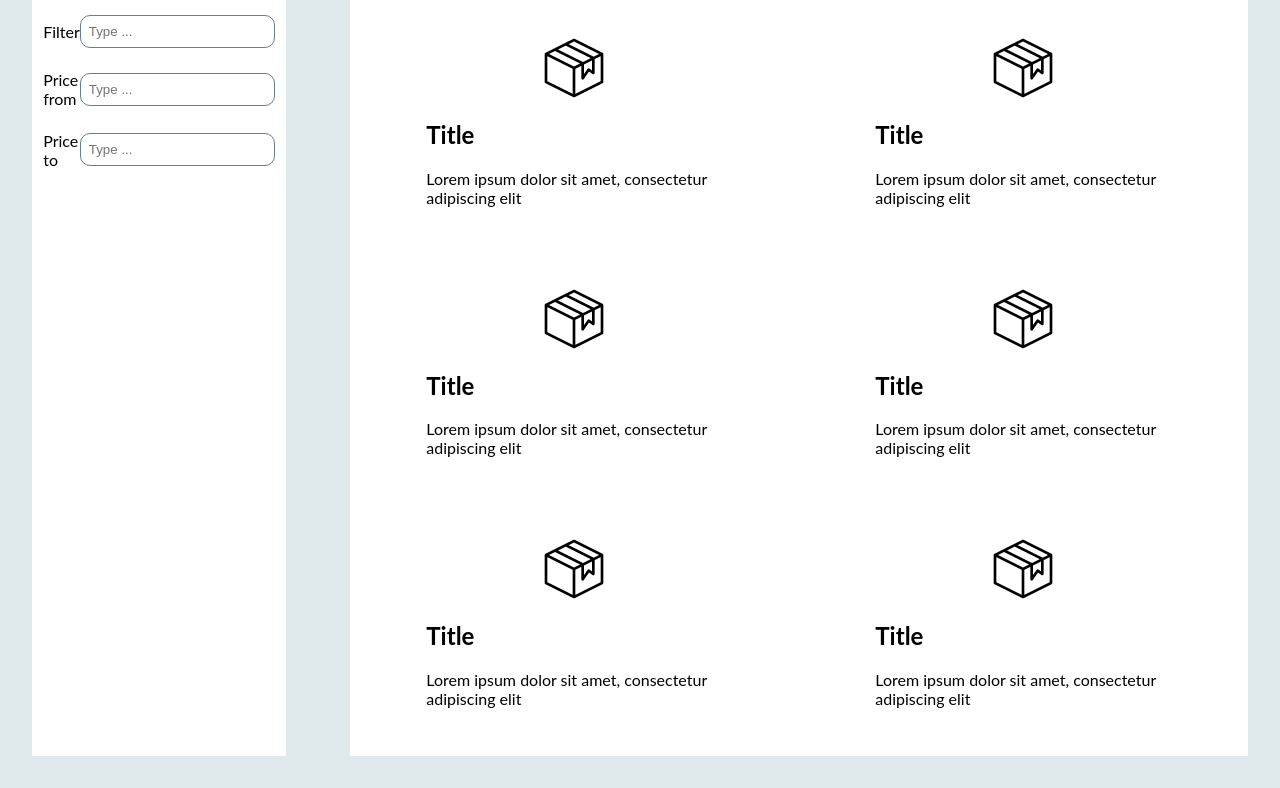
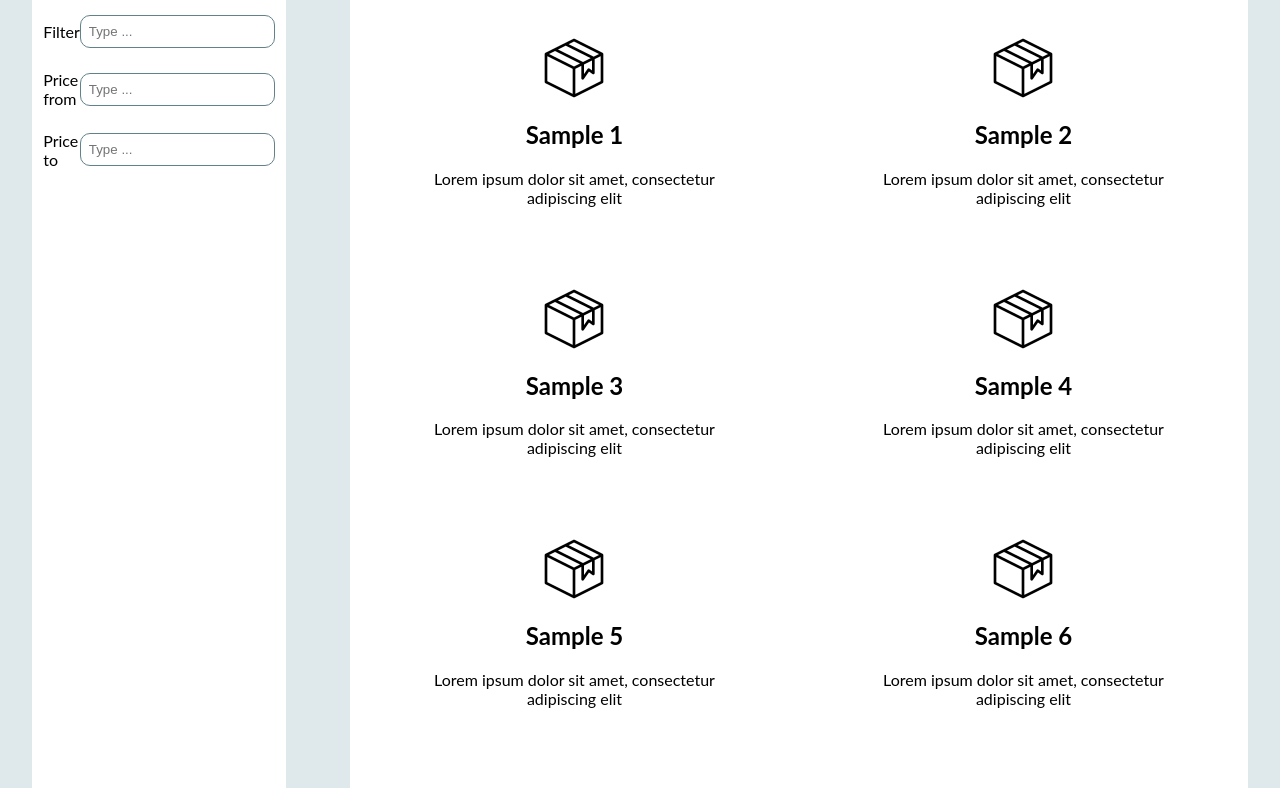
Before and after one commit to Arwer234/shopApp, a React (Create React App) app: page / in a window 1280 px wide. Shown: the part 340-1128 px from the top of the page. Built offline with nearby package versions, Linux system fonts and the light colour scheme; the HTML template or start-up script is replaced by a standard one.

Commit message:
added dynamic shop items

```diff
--- a/src/components/Shop/ShopItem.module.css
+++ b/src/components/Shop/ShopItem.module.css
@@ -12,4 +12,17 @@
     -webkit-box-shadow: 0px 0px 7px -4px rgba(66, 68, 90, 1);
     -moz-box-shadow: 0px 0px 7px -4px rgba(66, 68, 90, 1);
     box-shadow: 0px 0px 7px -4px rgba(66, 68, 90, 1);
+    cursor:pointer;
 }
+.shop-item-description{
+    text-align: center;
+}
+.shop-item-button{
+    background-color: #61828A;
+    border-radius: 10px;
+    padding:1rem;
+    color:white;
+    font-weight:bold;
+    border:none;
+    letter-spacing:0.2rem;
+}
--- a/src/components/Shop/ShopItem.tsx
+++ b/src/components/Shop/ShopItem.tsx
@@ -2,16 +2,24 @@ import React from 'react'
 import classes from "./ShopItem.module.css"
 import home from '../../imgs/product.png'
 
-type Props = {}
+type Props = {
+  id:number,
+  title:String,
+  desc:String,
+  onClick:(id:number)=>void
+}
 
 const ShopItem = (props: Props) => {
+  const handleClick = (event:React.MouseEvent<HTMLDivElement>) =>{
+    props.onClick(props.id)
+  }
   return (
-    <div className={classes['shop-item']}>
+    <div onClick = {handleClick} className={classes['shop-item']}>
         <img src = {home} alt = "sample"/>
 
         <section className={classes[`shop-item-content`]}>
-            <h2 className={classes[`shop-item-title`]}>Title</h2>
-            <p className={classes[`shop-item-description`]}>Lorem ipsum dolor sit amet, consectetur adipiscing elit</p>
+            <h2 className={classes[`shop-item-title`]}>{props.title}</h2>
+            <p className={classes[`shop-item-description`]}>{props.desc}</p>
         </section>
     </div>
   )
--- a/src/components/Shop/ShopItems.module.css
+++ b/src/components/Shop/ShopItems.module.css
@@ -1,4 +1,4 @@
-.shopItems{
+.shop-items{
     flex-grow:5;
 
     margin:2rem;
@@ -7,7 +7,8 @@
     flex-direction: column;
     align-items: center;
 }
-.shopItems h2{
+.shop-items h2{
+    text-align:center;
 }
 .shop-items-list{
     display:flex;
--- a/src/components/Shop/ShopItems.tsx
+++ b/src/components/Shop/ShopItems.tsx
@@ -4,17 +4,28 @@ import classes from './ShopItems.module.css'
 
 type Props = {}
 
+const DUMMY_DATA:{id:number, title:String, desc:String}[] = [
+  {id:0, title:"Sample 1", desc:"Lorem ipsum dolor sit amet, consectetur adipiscing elit"},
+  {id:1, title:"Sample 2", desc:"Lorem ipsum dolor sit amet, consectetur adipiscing elit"},
+  {id:2, title:"Sample 3", desc:"Lorem ipsum dolor sit amet, consectetur adipiscing elit"},
+  {id:3, title:"Sample 4", desc:"Lorem ipsum dolor sit amet, consectetur adipiscing elit"},
+  {id:4, title:"Sample 5", desc:"Lorem ipsum dolor sit amet, consectetur adipiscing elit"},
+  {id:5, title:"Sample 6", desc:"Lorem ipsum dolor sit amet, consectetur adipiscing elit"},
+  {id:6, title:"Sample 7", desc:"Lorem ipsum dolor sit amet, consectetur adipiscing elit"},
+  {id:7, title:"Sample 8", desc:"Lorem ipsum dolor sit amet, consectetur adipiscing elit"},
+]
+const handleItemClick = (id:number) =>{
+  console.log(id)
+}
+
 const ShopItems = (props: Props) => {
   return (
-    <section className = {classes.shopItems}>
+    <section className = {classes[`shop-items`]}>
         <h2>Shop Items</h2>
         <section className={classes[`shop-items-list`]}>
-          <ShopItem/>
-          <ShopItem/>
-          <ShopItem/>
-          <ShopItem/>
-          <ShopItem/>
-          <ShopItem/>
+          {DUMMY_DATA.map(item =>{
+            return <ShopItem onClick = {handleItemClick} {...item} key={item.id}/>
+          })}
         </section>
     </section>
   )
```
Also changed, not shown: src/components/UI/Modal.module.css (added, +7 -0 lines), src/components/UI/Modal.tsx (added, +17 -0 lines), src/components/UI/Overlay.module.css (added, +10 -0 lines), src/components/UI/Overlay.tsx (added, +16 -0 lines).
